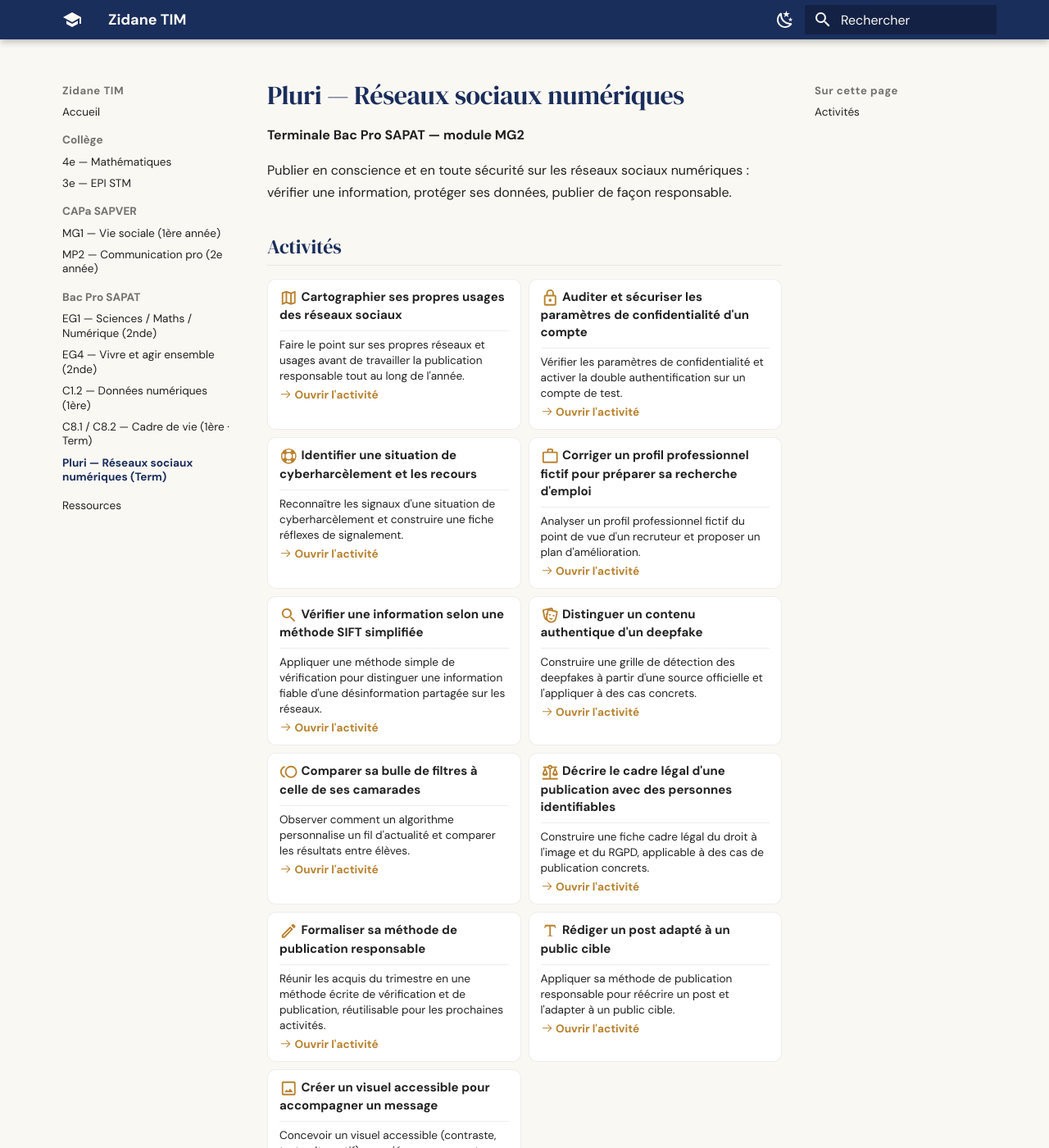
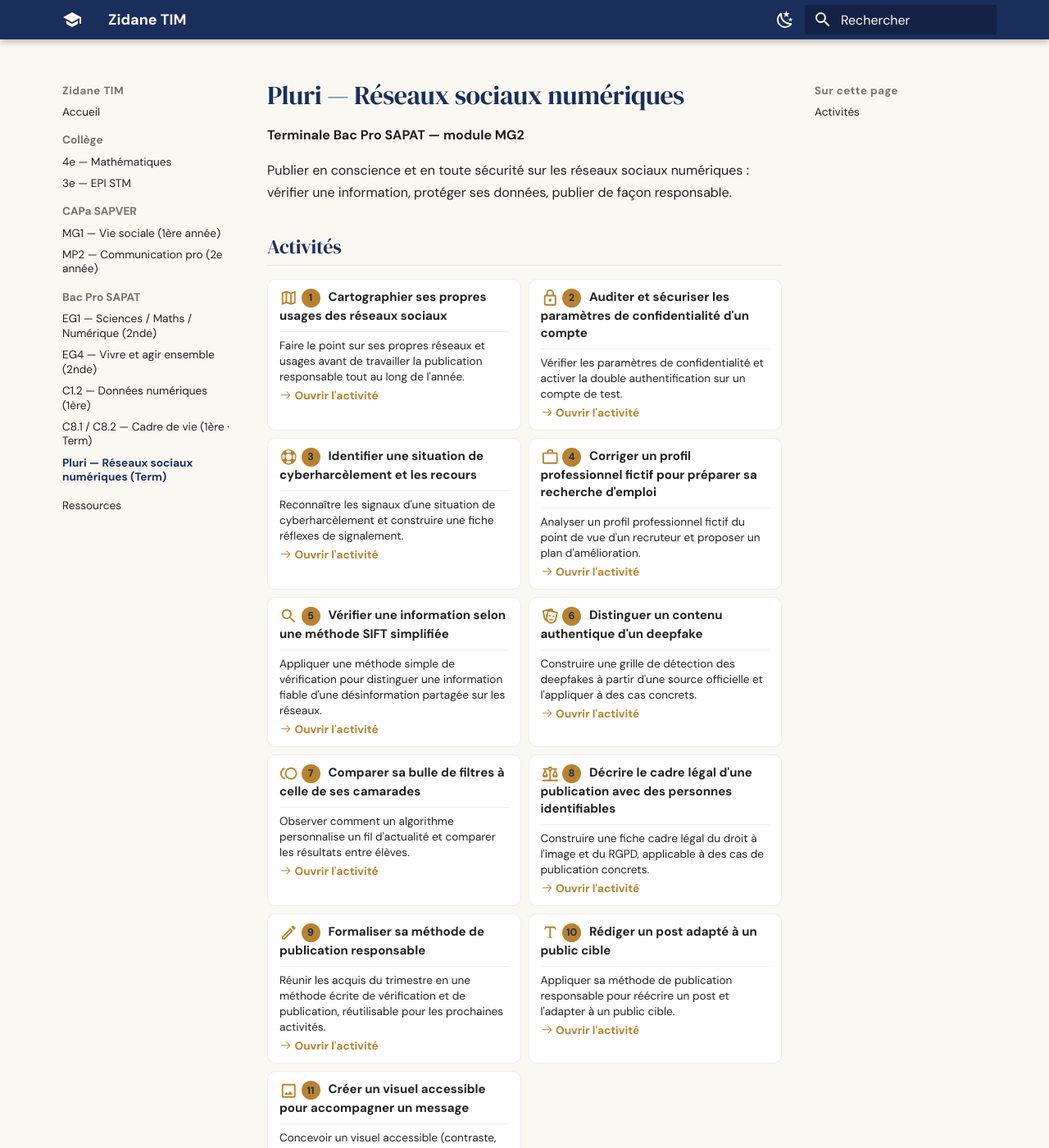
Before and after one commit to zidaneTim/zidane-tim, an MkDocs documentation site: the page built from docs/cours/sapat/pluri-reseaux-sociaux.md, in a window 1280 px wide and 1400 px high. Shown: the whole window at 82% size. Built offline with MkDocs 1.6.1 and Material for MkDocs 9.7.7, drawn with Linux system fonts in a browser that asks for light colours.

Commit message:
Généralisation badge numéroté (zt-step) : MP2 et Pluri Réseaux sociaux

```diff
--- a/docs/cours/sapat/pluri-reseaux-sociaux.md
+++ b/docs/cours/sapat/pluri-reseaux-sociaux.md
@@ -8,7 +8,7 @@ Publier en conscience et en toute sécurité sur les réseaux sociaux numérique
 
 <div class="grid cards" markdown>
 
--   :material-map-outline:{ .lg .middle } **Cartographier ses propres usages des réseaux sociaux**
+-   :material-map-outline:{ .lg .middle } <span class="zt-step">1</span> **Cartographier ses propres usages des réseaux sociaux**
 
     ---
 
@@ -16,7 +16,7 @@ Publier en conscience et en toute sécurité sur les réseaux sociaux numérique
 
     [:octicons-arrow-right-24: Ouvrir l'activité](activites/pluri-reseaux-sociaux/panorama-identite-numerique.md)
 
--   :material-lock-outline:{ .lg .middle } **Auditer et sécuriser les paramètres de confidentialité d'un compte**
+-   :material-lock-outline:{ .lg .middle } <span class="zt-step">2</span> **Auditer et sécuriser les paramètres de confidentialité d'un compte**
 
     ---
 
@@ -24,7 +24,7 @@ Publier en conscience et en toute sécurité sur les réseaux sociaux numérique
 
     [:octicons-arrow-right-24: Ouvrir l'activité](activites/pluri-reseaux-sociaux/confidentialite-securite-comptes.md)
 
--   :material-lifebuoy:{ .lg .middle } **Identifier une situation de cyberharcèlement et les recours**
+-   :material-lifebuoy:{ .lg .middle } <span class="zt-step">3</span> **Identifier une situation de cyberharcèlement et les recours**
 
     ---
 
@@ -32,7 +32,7 @@ Publier en conscience et en toute sécurité sur les réseaux sociaux numérique
 
     [:octicons-arrow-right-24: Ouvrir l'activité](activites/pluri-reseaux-sociaux/cyberharcelement-reflexes-signalement.md)
 
--   :material-briefcase-outline:{ .lg .middle } **Corriger un profil professionnel fictif pour préparer sa recherche d'emploi**
+-   :material-briefcase-outline:{ .lg .middle } <span class="zt-step">4</span> **Corriger un profil professionnel fictif pour préparer sa recherche d'emploi**
 
     ---
 
@@ -40,7 +40,7 @@ Publier en conscience et en toute sécurité sur les réseaux sociaux numérique
 
     [:octicons-arrow-right-24: Ouvrir l'activité](activites/pluri-reseaux-sociaux/e-reputation-emploi.md)
 
--   :material-magnify:{ .lg .middle } **Vérifier une information selon une méthode SIFT simplifiée**
+-   :material-magnify:{ .lg .middle } <span class="zt-step">5</span> **Vérifier une information selon une méthode SIFT simplifiée**
 
     ---
 
@@ -48,7 +48,7 @@ Publier en conscience et en toute sécurité sur les réseaux sociaux numérique
 
     [:octicons-arrow-right-24: Ouvrir l'activité](activites/pluri-reseaux-sociaux/fake-news-verification-sift.md)
 
--   :material-drama-masks:{ .lg .middle } **Distinguer un contenu authentique d'un deepfake**
+-   :material-drama-masks:{ .lg .middle } <span class="zt-step">6</span> **Distinguer un contenu authentique d'un deepfake**
 
     ---
 
@@ -56,7 +56,7 @@ Publier en conscience et en toute sécurité sur les réseaux sociaux numérique
 
     [:octicons-arrow-right-24: Ouvrir l'activité](activites/pluri-reseaux-sociaux/deepfakes-ia-generative-detection.md)
 
--   :material-circle-multiple-outline:{ .lg .middle } **Comparer sa bulle de filtres à celle de ses camarades**
+-   :material-circle-multiple-outline:{ .lg .middle } <span class="zt-step">7</span> **Comparer sa bulle de filtres à celle de ses camarades**
 
     ---
 
@@ -64,7 +64,7 @@ Publier en conscience et en toute sécurité sur les réseaux sociaux numérique
 
     [:octicons-arrow-right-24: Ouvrir l'activité](activites/pluri-reseaux-sociaux/bulles-de-filtres-personnalisation.md)
 
--   :material-scale-balance:{ .lg .middle } **Décrire le cadre légal d'une publication avec des personnes identifiables**
+-   :material-scale-balance:{ .lg .middle } <span class="zt-step">8</span> **Décrire le cadre légal d'une publication avec des personnes identifiables**
 
     ---
 
@@ -72,7 +72,7 @@ Publier en conscience et en toute sécurité sur les réseaux sociaux numérique
 
     [:octicons-arrow-right-24: Ouvrir l'activité](activites/pluri-reseaux-sociaux/droit-image-rgpd-publication.md)
 
--   :material-pencil-outline:{ .lg .middle } **Formaliser sa méthode de publication responsable**
+-   :material-pencil-outline:{ .lg .middle } <span class="zt-step">9</span> **Formaliser sa méthode de publication responsable**
 
     ---
 
@@ -80,7 +80,7 @@ Publier en conscience et en toute sécurité sur les réseaux sociaux numérique
 
     [:octicons-arrow-right-24: Ouvrir l'activité](activites/pluri-reseaux-sociaux/methode-publication-responsable.md)
 
--   :material-format-text:{ .lg .middle } **Rédiger un post adapté à un public cible**
+-   :material-format-text:{ .lg .middle } <span class="zt-step">10</span> **Rédiger un post adapté à un public cible**
 
     ---
 
@@ -88,7 +88,7 @@ Publier en conscience et en toute sécurité sur les réseaux sociaux numérique
 
     [:octicons-arrow-right-24: Ouvrir l'activité](activites/pluri-reseaux-sociaux/publier-texte-public-cible.md)
 
--   :material-image-outline:{ .lg .middle } **Créer un visuel accessible pour accompagner un message**
+-   :material-image-outline:{ .lg .middle } <span class="zt-step">11</span> **Créer un visuel accessible pour accompagner un message**
 
     ---
 
```
Also changed, not shown: docs/cours/capa-sapver/mp2-communication-pro.md (+11 -11 lines).
